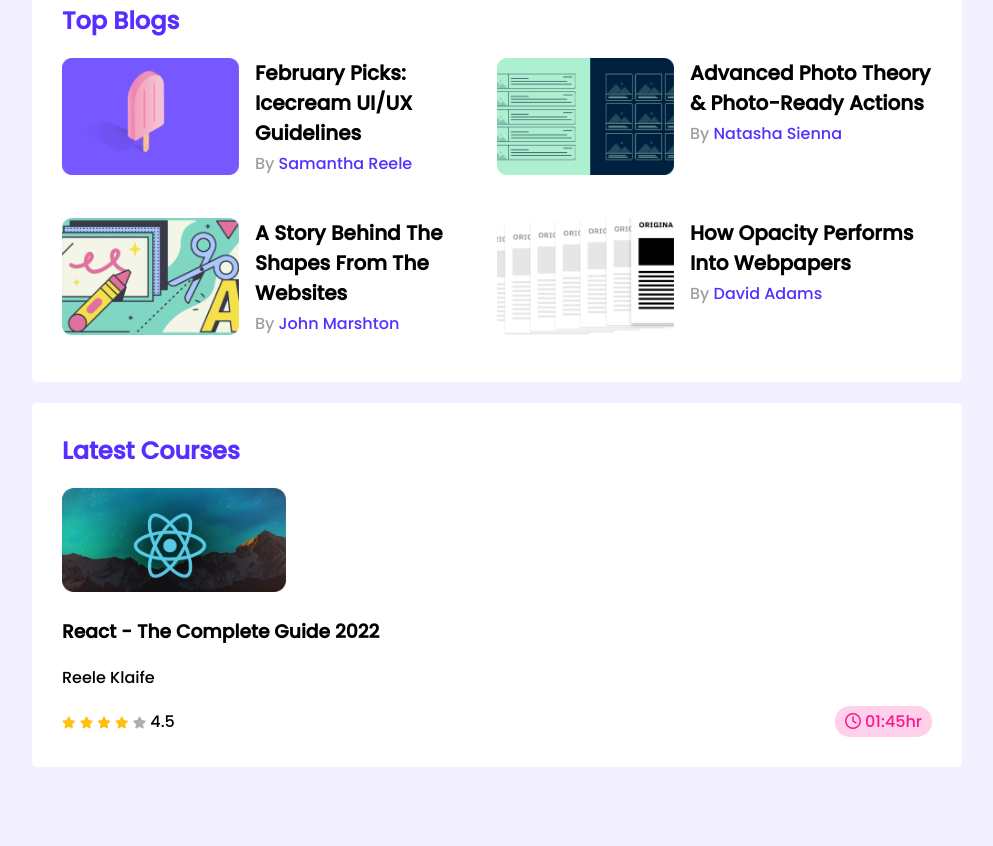
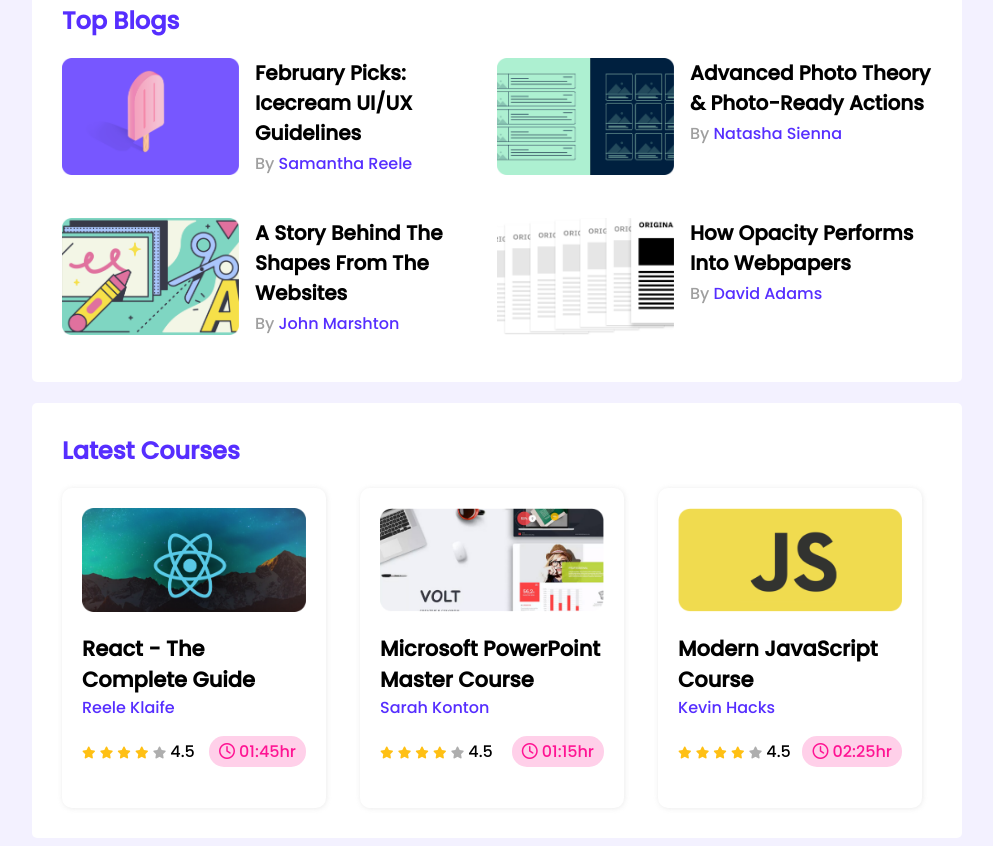
Before and after one commit to shohan-pherones/leaderboard, a plain HTML site: page index.html in a window 1280 px wide. Shown: the part 326-1172 px from the top of the page, without its empty margins (143-1136 px from the left). Before the commit the page ends 1101 px from the top, so only its background shows below. Drawn offline with Linux system fonts and the light colour scheme.

Commit message:
courses done

```diff
--- a/index.html
+++ b/index.html
@@ -103,7 +103,7 @@
                         <img src="./images/courses/course-1.png" alt="">
                     </div>
                     <div class="course-detail">
-                        <h3 class="course-title">React - The Complete Guide 2022</h3>
+                        <h3 class="course-title">React - The Complete Guide</h3>
                         <p class="course-author">Reele Klaife</p>
                         <div class="course-info">
                             <div>
@@ -122,6 +122,54 @@
                         </div>
                     </div>
                 </div>
+                <div class="course">
+                    <div class="course-banner">
+                        <img src="./images/courses/course-2.png" alt="">
+                    </div>
+                    <div class="course-detail">
+                        <h3 class="course-title">Microsoft PowerPoint Master Course</h3>
+                        <p class="course-author">Sarah Konton</p>
+                        <div class="course-info">
+                            <div>
+                                <i class="fa-solid fa-star filled"></i>
+                                <i class="fa-solid fa-star filled"></i>
+                                <i class="fa-solid fa-star filled"></i>
+                                <i class="fa-solid fa-star filled"></i>
+                                <i class="fa-solid fa-star empty"></i>
+                                <span>4.5</span>
+                            </div>
+
+                            <div class="course-duration">
+                                <i class="fa-regular fa-clock"></i>
+                                <span class="time">01:15hr</span>
+                            </div>
+                        </div>
+                    </div>
+                </div>
+                <div class="course">
+                    <div class="course-banner">
+                        <img src="./images/courses/course-3.png" alt="">
+                    </div>
+                    <div class="course-detail">
+                        <h3 class="course-title">Modern JavaScript Course</h3>
+                        <p class="course-author">Kevin Hacks</p>
+                        <div class="course-info">
+                            <div>
+                                <i class="fa-solid fa-star filled"></i>
+                                <i class="fa-solid fa-star filled"></i>
+                                <i class="fa-solid fa-star filled"></i>
+                                <i class="fa-solid fa-star filled"></i>
+                                <i class="fa-solid fa-star empty"></i>
+                                <span>4.5</span>
+                            </div>
+
+                            <div class="course-duration">
+                                <i class="fa-regular fa-clock"></i>
+                                <span class="time">02:25hr</span>
+                            </div>
+                        </div>
+                    </div>
+                </div>
             </div>
         </section>
     </main>
--- a/styles/style.css
+++ b/styles/style.css
@@ -84,9 +84,30 @@ hr{
 }
 
 /* courses styles */
+.courses{
+    display: grid;
+    grid-template-columns: repeat(3,1fr);
+    grid-column-gap: 24px;
+    justify-content: center;
+}
+.course{
+    width: 244px;
+    height: 300px;
+    padding: 10px;
+    border-radius: 10px;
+    box-shadow: 0.5px 0.5px 5px rgba(211, 211, 211, 0.473);
+}
+.course:hover{
+    box-shadow: 0.5px 0.5px 30px rgba(211, 211, 211, 0.7);
+    transition: box-shadow 0.3s linear;
+}
 .course .course-banner img{
     width: 224px;
     height: 104px;
+    display: block;
+    margin-left: auto;
+    margin-right: auto;
+    margin-top: 10px;
 }
 .course-info{
     display: flex;
@@ -102,6 +123,18 @@ hr{
 .fa-star.empty{
     color: #aeaeae;
 }
+.course-detail{
+    padding-left: 10px;
+    padding-right: 10px;
+}
+.course-title{
+    font-size: 21px;
+    margin-bottom: 0;
+}
+.course-author{
+    margin-top: 0;
+    color: #562eff;
+}
 .course-duration{
     color:deeppink;
     background-color: rgba(255, 20, 145, 0.2);
```
